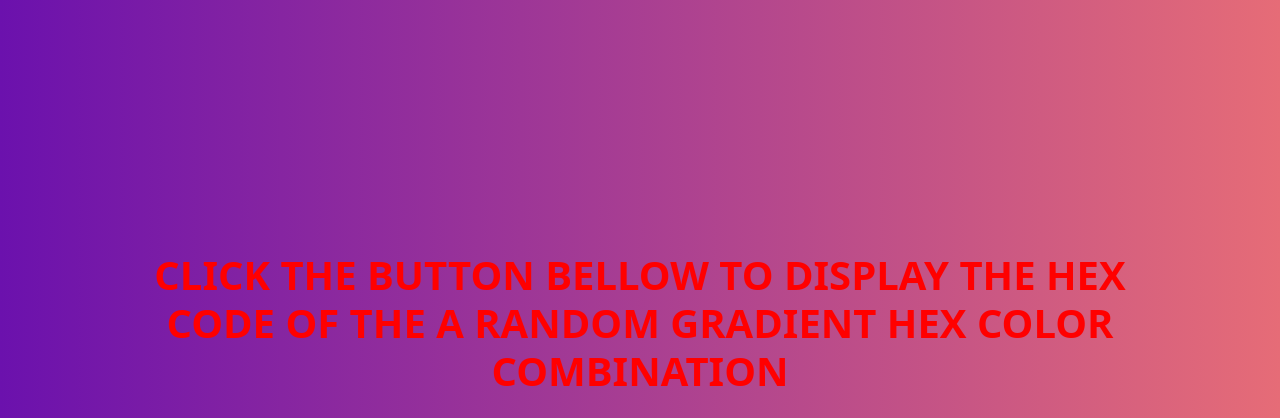
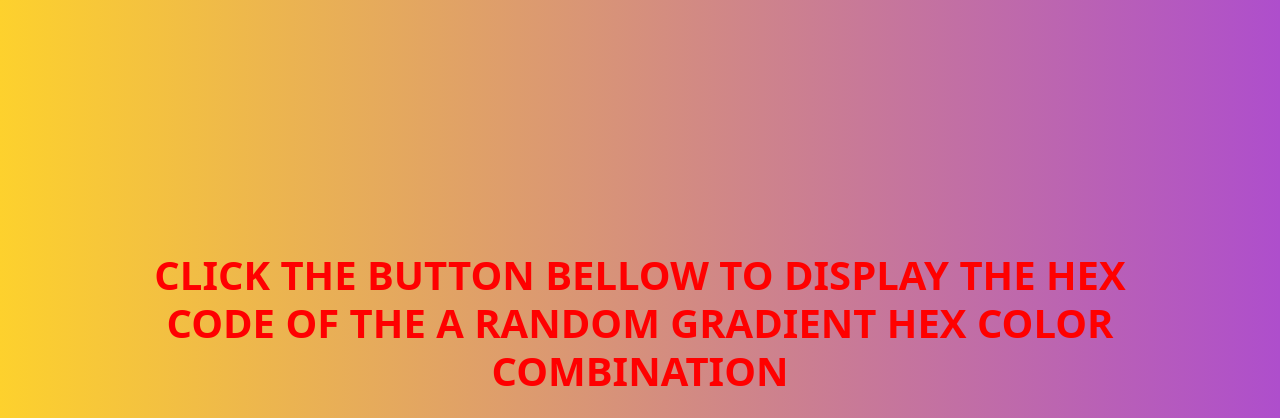
Before and after one commit to Bobahan/Hex-Color, a plain HTML site: page index.html in a window 1280 px wide. Shown: the top 418 px of the page. Drawn offline with nearby package versions, Linux system fonts and the light colour scheme.

Commit message:
Update styles.css

```diff
--- a/styles.css
+++ b/styles.css
@@ -1,7 +1,7 @@
 body {
     margin: 0;
     font-family: 'Montserrat', sans-serif;
-    background: linear-gradient(to right, #6B11AD, #E66C77)
+    background: linear-gradient(to right, #FDD12D, #AE4ECC)
 }
 
 *,
```
